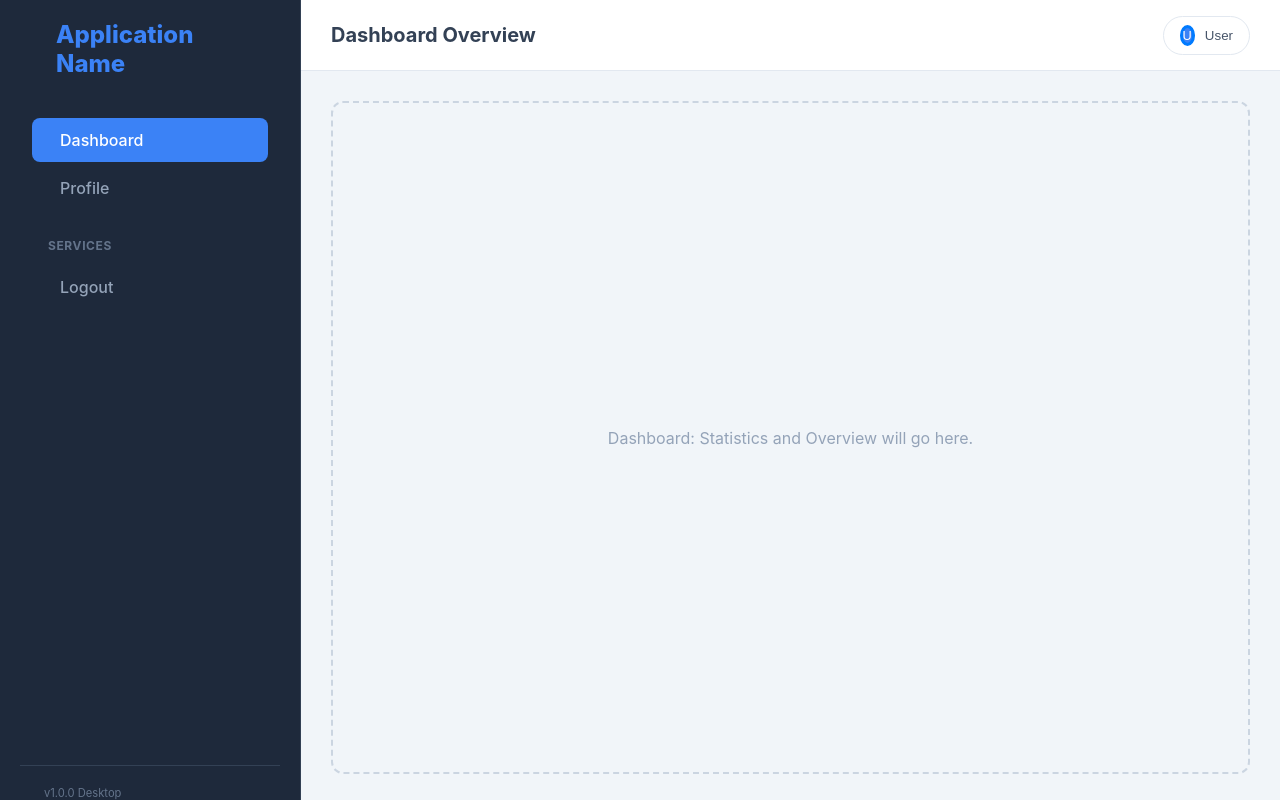
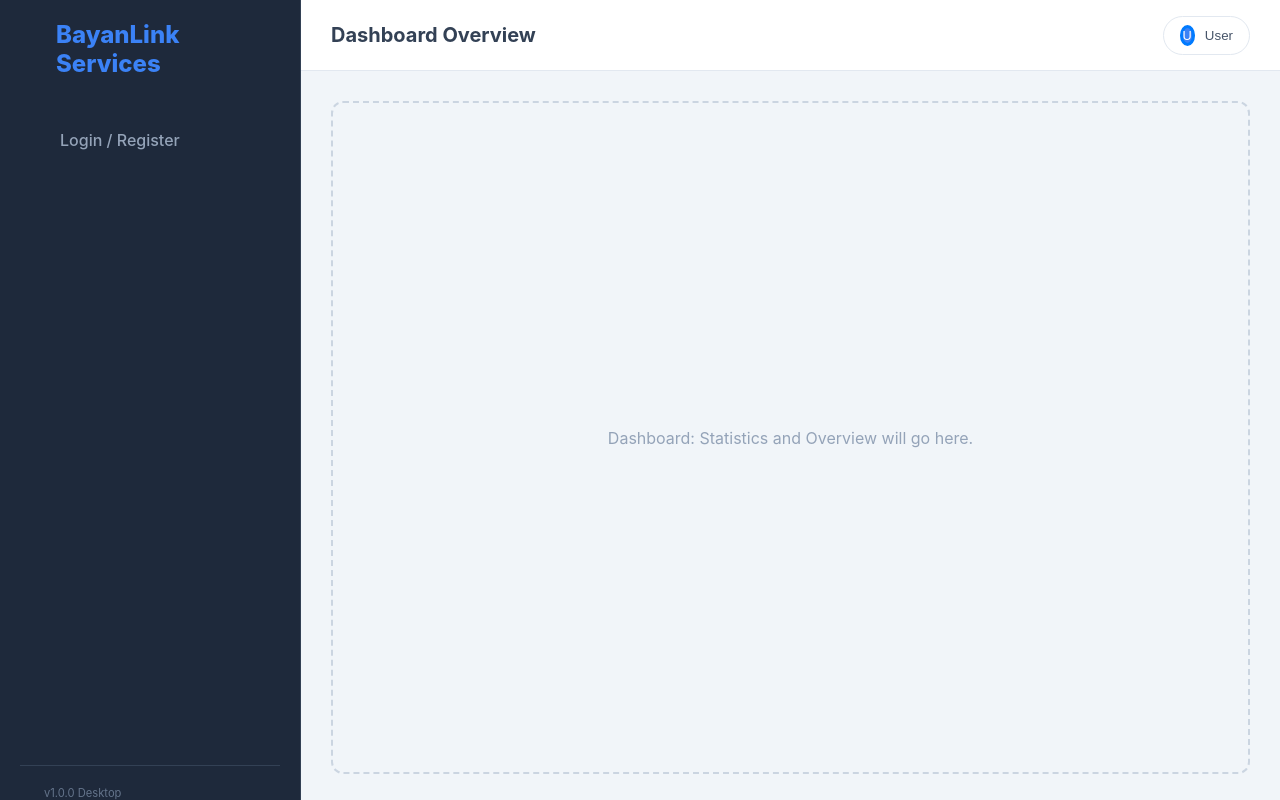
Before and after one commit to jijimarc/IT342-G5-Ceniza-BayanLink, a React (Create React App) app in the folder web/: page /dashboard in a window 1280 px wide. Built offline with nearby package versions, Linux system fonts and the light colour scheme.

Commit message:
feat: Applied Observer Pattern in SideBar.js

```diff
--- a/web/src/components/reusable/Sidebar.js
+++ b/web/src/components/reusable/Sidebar.js
@@ -3,16 +3,33 @@ import { NavLink } from 'react-router-dom';
 import './Sidebar.css';
 import { useAuth } from '../AuthContext';
 
+/**
+ * OBSERVER PATTERN IMPLEMENTATION
+ * * Subject (Observable): AuthContext (specifically the state inside it).
+ * * Observer: This Sidebar component.
+ * * Purpose: The Sidebar "subscribes" to the AuthContext. When the authentication
+ * state changes (e.g., user logs in or out), the Context automatically notifies
+ * this component, triggering a re-render to update the navigation links dynamically.
+ */
 const Sidebar = ({ onLogout }) => {
+  // 1. SUBSCRIBING TO THE SUBJECT
+  // By calling useAuth(), this component registers itself as an observer.
   const { user } = useAuth();
+
   return (
     <aside className="sidebar">
       <div className="sidebar-logo">
         <span className="logo-icon"></span>
-        <span>Application Name</span>
+        <span>BayanLink Services</span>
       </div>
 
       <nav className="sidebar-nav">
+
+        {/* 2. REACTING TO STATE CHANGES */}
+        {/* The UI dynamically updates based on the observed 'user' state. */}
+        {user ? (
+          <>
+            {/* Links visible only to logged-in users */}
             <NavLink to="/dashboard" className={({ isActive }) => isActive ? "nav-item active" : "nav-item"}>
               <span className="nav-icon"></span>
               Dashboard
@@ -22,6 +39,14 @@ const Sidebar = ({ onLogout }) => {
               <span className="nav-icon"></span>
               Profile
             </NavLink>
+
+            {/* Example of reacting to specific roles within the observed state */}
+            {user.role === 'OFFICIAL' && (
+               <NavLink to="/admin-panel" className={({ isActive }) => isActive ? "nav-item active" : "nav-item"}>
+                 <span className="nav-icon"></span>
+                 Admin Panel
+               </NavLink>
+            )}
 
             <div className="nav-section-label">Services</div>
 
@@ -36,7 +61,14 @@ const Sidebar = ({ onLogout }) => {
               <span className="nav-icon"></span>
               Logout
             </NavLink>
-
+          </>
+        ) : (
+          /* Links visible to unauthenticated users */
+          <NavLink to="/login" className={({ isActive }) => isActive ? "nav-item active" : "nav-item"}>
+            <span className="nav-icon"></span>
+            Login / Register
+          </NavLink>
+        )}
       </nav>
 
       <div className="sidebar-footer">
```
Lines whose indentation alone changed are shown as unchanged.
